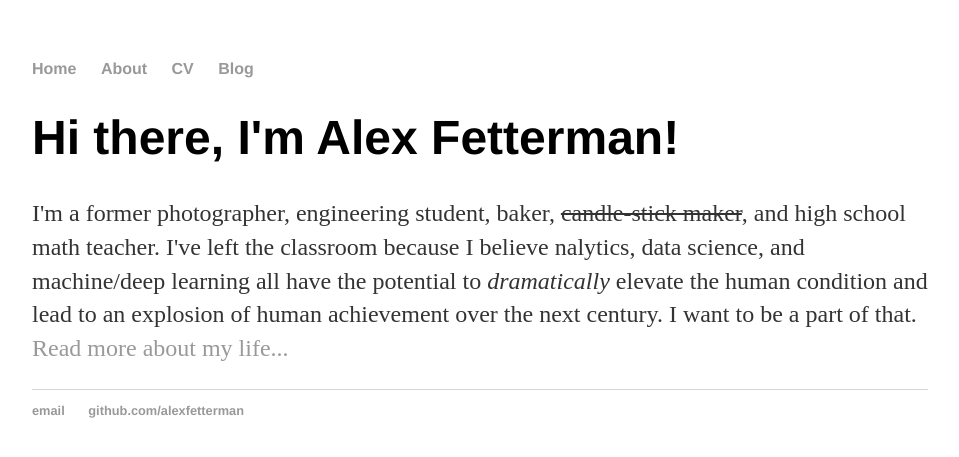
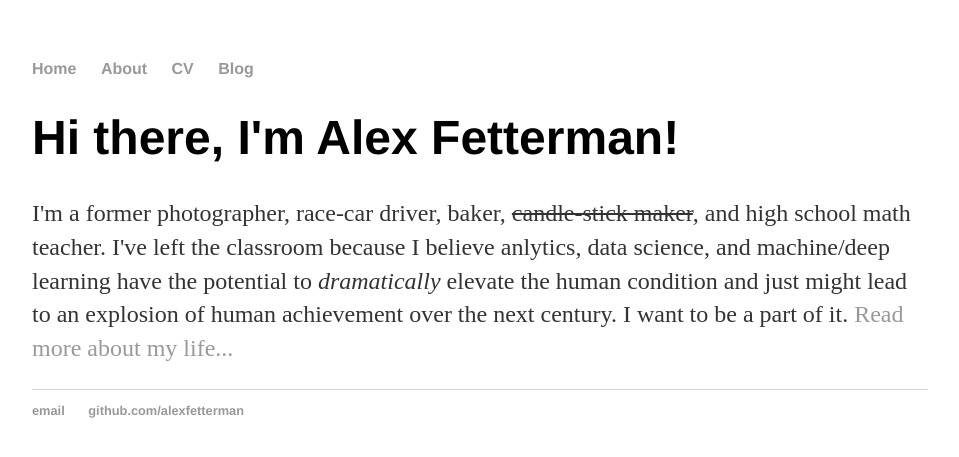
Before and after one commit to alexfetterman/alexfetterman.github.io, a Jekyll site: the page built from index.html, in a window 1280 px wide. Shown: the top 457 px of the page, without its empty margins (160-1119 px from the left). Built offline with Jekyll 4.4.1, drawn with Linux system fonts in a browser that asks for light colours.

Commit message:
Update index.html

```diff
--- a/index.html
+++ b/index.html
@@ -4,5 +4,5 @@ title: Alexandra Fetterman, Curious Person
 ---
 <div class="blurb">
 	<h1>Hi there, I'm Alex Fetterman!</h1>
-	<p>I'm a former photographer, engineering student, baker, <s>candle-stick maker</s>, and high school math teacher. I've left the classroom because I believe nalytics, data science, and machine/deep learning all have the potential to <em>dramatically</em> elevate the human condition and lead to an explosion of human achievement over the next century. I want to be a part of that. <a href="/about">Read more about my life...</a></p>
+	<p>I'm a former photographer, race-car driver, baker, <s>candle-stick maker</s>, and high school math teacher. I've left the classroom because I believe anlytics, data science, and machine/deep learning have the potential to <em>dramatically</em> elevate the human condition and just might lead to an explosion of human achievement over the next century. I want to be a part of it. <a href="/about">Read more about my life...</a></p>
 </div><!-- /.blurb -->
```
